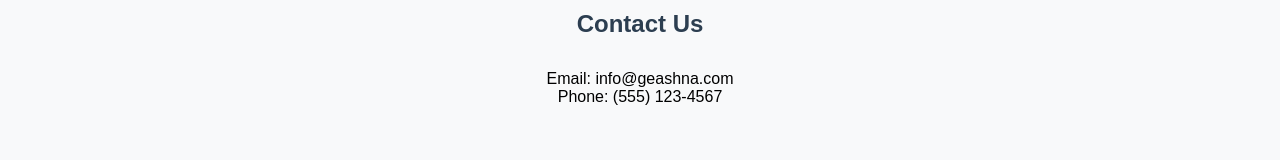
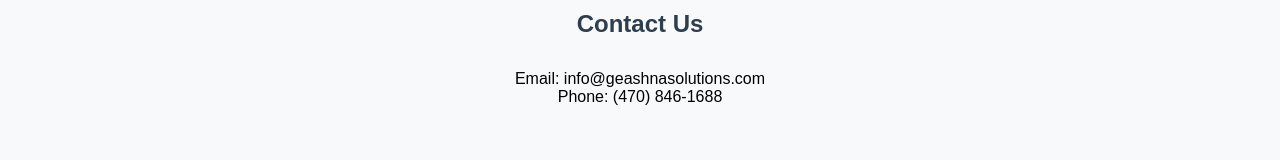
Before and after one commit to pothapu/Geashnasolutions, a plain HTML site: page index.html in a window 1280 px wide. Shown: the part 1164-1324 px from the top of the page. Drawn offline with Linux system fonts and the light colour scheme.

Commit message:
Update index.html
Updated Email and contact number

```diff
--- a/index.html
+++ b/index.html
@@ -158,8 +158,8 @@
 
     <section class="contact" id="contact">
         <h2>Contact Us</h2>
-        <p>Email: info@geashna.com</p>
-        <p>Phone: (555) 123-4567</p>
+        <p>Email: info@geashnasolutions.com</p>
+        <p>Phone: (470) 846-1688</p>
     </section>
 
     <footer>
```
